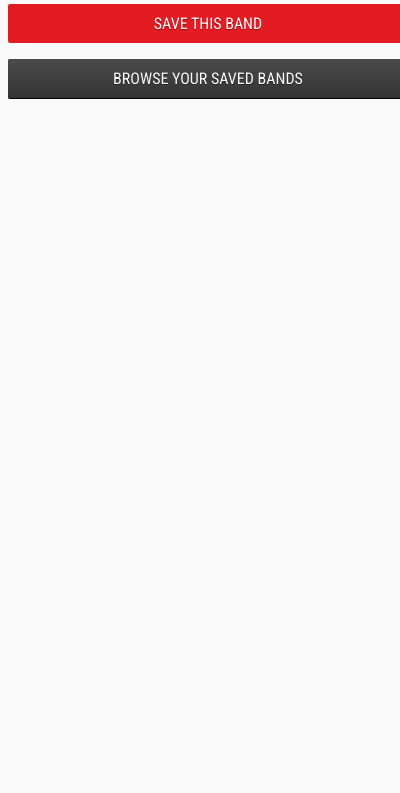
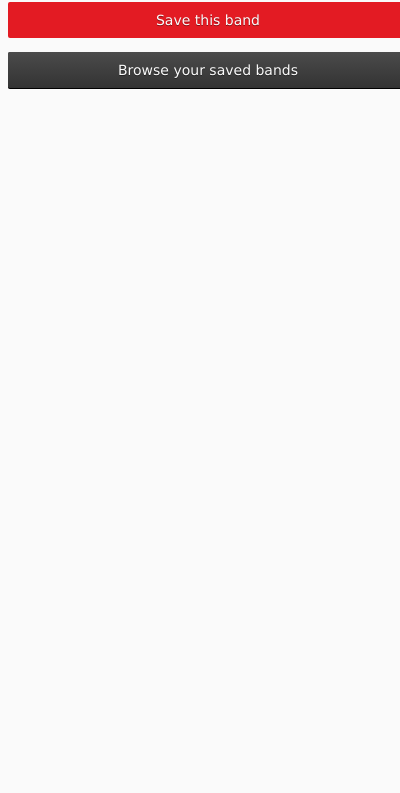
Before and after one commit to iprignano/musiqueue, a browser extension: page src/browser_action/popup.html in a window 400 px wide. Shown: the part 46-839 px from the top of the page. Drawn offline with Linux system fonts and the light colour scheme.

Commit message:
Again small styles tweaks

```diff
--- a/src/browser_action/css/popup.css
+++ b/src/browser_action/css/popup.css
@@ -17,20 +17,25 @@ h1 {
 }
 
 p {
-  font-size: 16px;
+  font-size: 14px;
   font-weight: 300;
+  font-family: "Lucida Grande", Arial, Helvetica, Verdana, sans-serif;
 }
 
 a {
   text-decoration: none;
 }
 
+a:active,
+a:hover,
+a:focus {
+  outline: 0;
+}
+
 /* Actions */
 
 #save-band {
   background-color: #E31B23;
-  text-transform: uppercase;
-
   color: #fafafa;
   padding: 10px;
   font-weight: 400;
@@ -44,7 +49,6 @@ a {
 }
 
 #list-bands {
-  text-transform: uppercase;
   padding: 10px;
   font-weight: 400;
   text-align: center;
```
